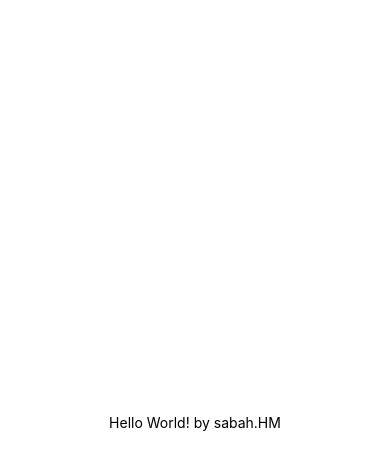
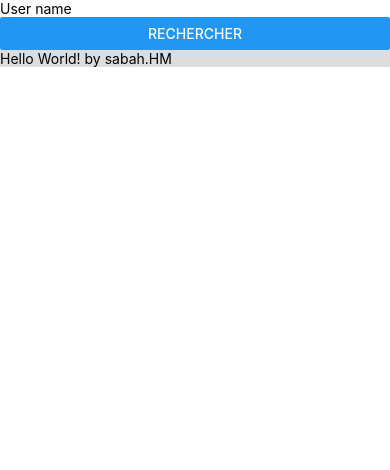
Before and after one commit to saabaaah/react_learning_projects, a React Native app in the folder FirstApp/: screen / in a window 390 px wide. Shown: the top 470 px of the page. Built offline with nearby package versions, Linux system fonts and the light colour scheme.

Commit message:
[*] custom component et JSX

```diff
--- a/FirstApp/App.js
+++ b/FirstApp/App.js
@@ -1,20 +1,24 @@
 import React from 'react';
 import { StyleSheet, Text, View } from 'react-native';
 
+import Search from './Components/Search'
 export default function App() {
   return (
-    <View style={styles.container}>
-      <Text>Hello World! by sabah.HM</Text>
-
+    // la vue principale //
+    <View >
+      <Search/>
+      <Text style={styles.text}>Hello World! by sabah.HM</Text>
     </View>
   );
 }
 
 const styles = StyleSheet.create({
   container: {
-    flex: 1,
-    backgroundColor: '#fff',
+    backgroundColor: '#DDD',
     alignItems: 'center',
     justifyContent: 'center',
   },
+  text: {
+    backgroundColor: '#DDD',
+  }
 });
--- /dev/null
+++ b/FirstApp/Components/Search.js
@@ -0,0 +1,36 @@
+// Components/Search.js
+import React from 'react'
+
+// importer les composant basiques (web)
+import { StyleSheet, View, TextInput, Button } from 'react-native'
+
+
+class Search extends React.Component {
+    render() {
+        return (
+            // Ici on rend à l'écran les éléments graphiques de notre component custom Search
+            <View >
+            	<TextInput placeholder='User name' />
+            	<Button title='Rechercher' onPress={() => {}} />
+            </View>
+            // ====== equivalent à //
+            /*
+			React.createElement(View, {},
+			  	React.createElement(TextInput, {placeholder: "Titre du film"}),
+			    React.createElement(Button, {title: "Rechercher", onPress: () => {}})
+			)
+            */
+        )
+    }
+}
+
+// Exporter cet element
+export default Search
+
+const search_style = StyleSheet.create({
+  container: {
+    backgroundColor: '#DDD',
+    alignItems: 'center',
+    justifyContent: 'center',
+  },
+});
```
